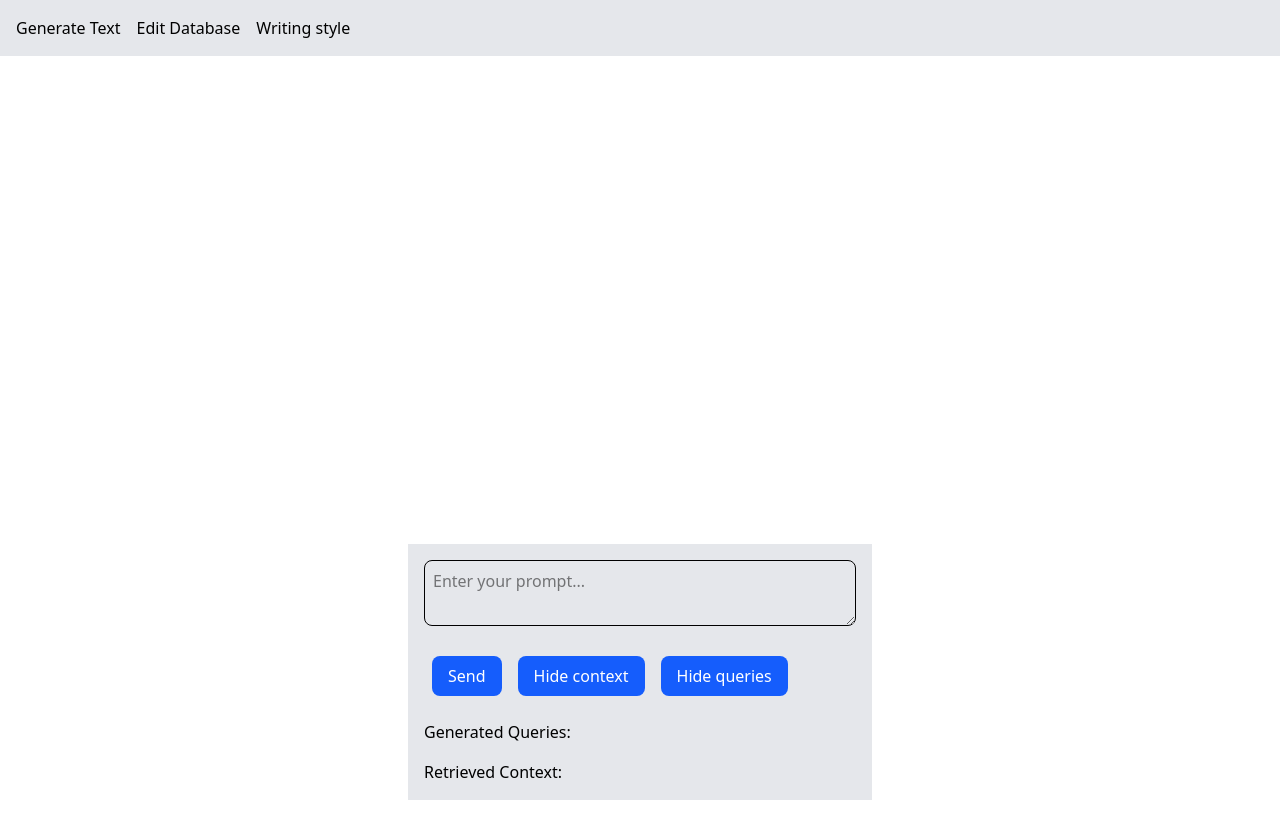
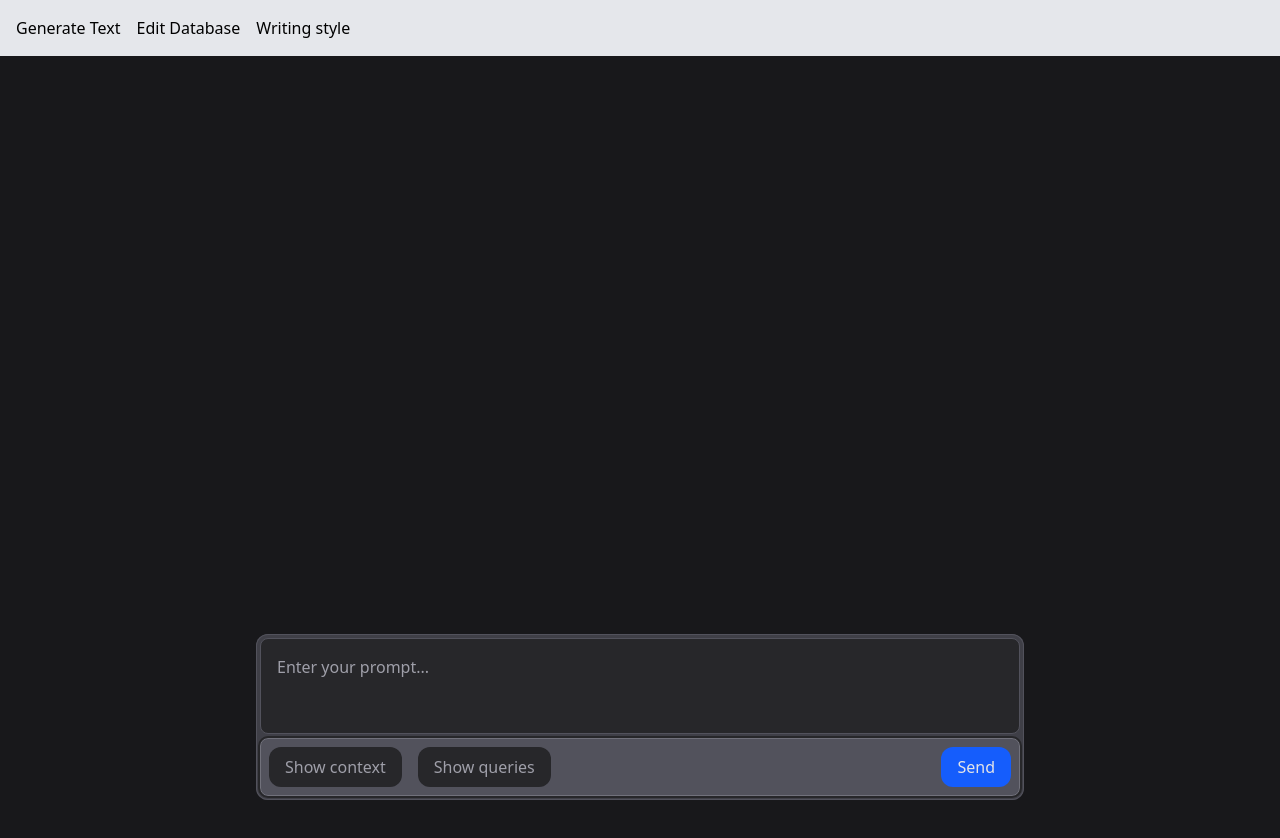
Before and after one commit to Chromoprotein/rag-project, a React (Create React App) app in the folder rag-project/: page / in a window 1280 px wide. Shown: the top 838 px of the page. Built offline with nearby package versions, Linux system fonts and the light colour scheme.

Commit message:
started UI design updates

```diff
--- a/rag-project/src/GenerateText.tsx
+++ b/rag-project/src/GenerateText.tsx
@@ -1,19 +1,16 @@
 import { useState, useRef } from "react";
 import './output.css';
+import MessageBubble from "./MessageBubble.tsx";
+import { fetchEventSource } from '@microsoft/fetch-event-source';
+import { ChatMessage } from "./Types.tsx";
 import ReactMarkdown from "react-markdown";
-import { fetchEventSource } from '@microsoft/fetch-event-source';
-
-type ChatMessage = {
-  role: "user" | "assistant";
-  content: string;
-};
 
 function GenerateText() {
   const [prompt, setPrompt] = useState(""); // New prompt
   const [messages, setMessages] = useState<ChatMessage[]>([]); // Chat history
 
-  const [collapseQueries, setCollapseQueries] = useState(false);
-  const [collapseContext, setCollapseContext] = useState(false);
+  const [collapseQueries, setCollapseQueries] = useState(true);
+  const [collapseContext, setCollapseContext] = useState(true);
   const [loading, setLoading] = useState(false);
 
   const [queries, setQueries] = useState<string[]>([]); // Queries for facts database
@@ -103,64 +100,73 @@ function GenerateText() {
   };
 
   return (
-    <div className="p-6 max-w-lg mx-auto flex flex-col min-h-screen">
+    <div className="bg-zinc-900">
+      <div className="max-w-3xl mx-auto flex flex-col min-h-screen">
 
-      <div className="flex-grow p-4">
-        {messages.map((msg, idx) => (
-          <div key={idx} className={msg.role === "user" ? "text-right" : "text-left"}>
-            <strong>{msg.role === "user" ? "You:" : "Assistant:"}</strong>
-            <ReactMarkdown>{msg.content}</ReactMarkdown>
-          </div>
+        <div className="flex-grow p-4 text-zinc-200 flex flex-col gap-3">
+
+          {messages.map((msg: ChatMessage, idx: number) => (
+            <MessageBubble key={idx} msg={msg} />
           ))}
 
           {loading && streamingText && (
-          <div className="text-left">
-            <strong>Assistant:</strong>
-            <ReactMarkdown>{streamingText}</ReactMarkdown>
-          </div>
+            <MessageBubble key="streaming" msg={{role: "assistant", content: streamingText}} />
           )}
+
+          {(loading && !streamingText) && <div>Loading...</div>}
+
         </div>
 
-      <div className="sticky mt-top bg-gray-200 p-4 bottom-0 max-h-[50vh] overflow-y-auto">
-        <form onSubmit={handleSubmit} className="space-y-4">
+        <div className="sticky mt-top rounded-xl bottom-0 max-h-[50vh] overflow-y-auto bg-zinc-700 inset-ring inset-ring-zinc-600">
+          <form onSubmit={handleSubmit} className="flex flex-col p-1 gap-1 flex flex-col">
             <textarea
               value={prompt}
               onChange={(e) => setPrompt(e.target.value)}
               placeholder="Enter your prompt..."
-            className="w-full p-2 border rounded-lg"
+              className="w-full min-h-24 p-4 resize-none rounded-lg bg-zinc-800 border-1 border-zinc-600 focus:outline-hidden placeholder:text-zinc-400 text-zinc-200"
             />
+
+            <div className="bg-zinc-600 rounded-lg border-zinc-500 border-1 outline-2 outline-zinc-800 flex flex-row">
+              <button type="button" className="m-2 px-4 py-2 rounded-xl bg-zinc-800 text-zinc-400" onClick={() => setCollapseContext(prev => !prev)}>
+                {collapseContext ? "Show context" : "Hide context"}
+              </button>
+              <button type="button" className="m-2 px-4 py-2 rounded-xl bg-zinc-800 text-zinc-400" onClick={() => setCollapseQueries(prev => !prev)}>
+                {collapseQueries ? "Show queries" : "Hide queries"}
+              </button>
               <button
                 type="submit"
                 disabled={loading}
-            className="m-2 px-4 py-2 bg-blue-600 text-white rounded-lg"
+                className="m-2 px-4 py-2 bg-blue-600 text-zinc-200 rounded-xl ml-auto"
               >
                 {loading ? "Generating..." : "Send"}
               </button>
+            </div>
 
-          <button type="button" className="m-2 px-4 py-2 bg-blue-600 text-white rounded-lg" onClick={() => setCollapseContext(prev => !prev)}>
-            {collapseContext ? "Show context" : "Hide context"}
-          </button>
-          <button type="button" className="m-2 px-4 py-2 bg-blue-600 text-white rounded-lg" onClick={() => setCollapseQueries(prev => !prev)}>
-            {collapseQueries ? "Show queries" : "Hide queries"}
-          </button>
-        </form>
-
+            {(!collapseQueries || !collapseContext) &&
+              <div className="p-4 rounded-lg bg-zinc-800 border-1 border-zinc-600 text-zinc-200">
                 {!collapseQueries &&
-          <div className="mt-4">
+                  <div>
                     <h3>Generated Queries:</h3>
                     <ul>{queries.map((q, i) => <li key={i}>{q}</li>)}</ul>
                   </div>
                 }
 
+                {(!collapseQueries && !collapseContext) && <br />}
+
                 {!collapseContext &&
-          <div className="mt-4">
+                  <div>
                     <h3>Retrieved Context:</h3>
                     <ReactMarkdown>{(loading && streamingContext) ? streamingContext : context}</ReactMarkdown>
                   </div>
                 }
+              </div>
+            }
+
+          </form>
 
         </div>
 
+      </div>
     </div>
   );
 }
--- /dev/null
+++ b/rag-project/src/MessageBubble.tsx
@@ -0,0 +1,20 @@
+import ReactMarkdown from "react-markdown";
+import { ChatMessage } from "./Types.tsx";
+
+interface BubbleProps {
+    key: number | string;
+    msg: ChatMessage;
+}
+
+export default function MessageBubble({key, msg}: BubbleProps) {
+    return (
+        <div key={key} className={`flex ${msg.role === "user" ? "justify-end" : "justify-start"}`}>
+            <div  className={`${msg.role === "user" ? "bg-blue-500 border-blue-400" : "bg-zinc-800 border-zinc-600"} max-w-[75%] p-4 rounded-lg border-1 text-zinc-200`}>
+            <div className={`${msg.role === "user" ? "text-right" : "text-left"}`}>
+                <strong>{msg.role === "user" ? "You:" : "Assistant:"}</strong>
+            </div>
+            <ReactMarkdown>{msg.content}</ReactMarkdown>
+            </div>
+        </div>
+    );
+}
--- /dev/null
+++ b/rag-project/src/Types.tsx
@@ -0,0 +1,4 @@
+export type ChatMessage = {
+  role: "user" | "assistant";
+  content: string;
+};
--- a/rag-project/src/output.css
+++ b/rag-project/src/output.css
@@ -9,16 +9,35 @@
       "Courier New", monospace;
     --color-red-500: oklch(63.7% 0.237 25.331);
     --color-green-500: oklch(72.3% 0.219 149.579);
+    --color-blue-300: oklch(80.9% 0.105 251.813);
+    --color-blue-400: oklch(70.7% 0.165 254.624);
+    --color-blue-500: oklch(62.3% 0.214 259.815);
     --color-blue-600: oklch(54.6% 0.245 262.881);
+    --color-blue-800: oklch(42.4% 0.199 265.638);
+    --color-slate-100: oklch(96.8% 0.007 247.896);
     --color-slate-200: oklch(92.9% 0.013 255.508);
     --color-slate-300: oklch(86.9% 0.022 252.894);
+    --color-slate-400: oklch(70.4% 0.04 256.788);
+    --color-slate-500: oklch(55.4% 0.046 257.417);
+    --color-slate-600: oklch(44.6% 0.043 257.281);
     --color-slate-700: oklch(37.2% 0.044 257.287);
+    --color-slate-800: oklch(27.9% 0.041 260.031);
+    --color-slate-900: oklch(20.8% 0.042 265.755);
     --color-gray-200: oklch(92.8% 0.006 264.531);
     --color-gray-500: oklch(55.1% 0.027 264.364);
+    --color-zinc-200: oklch(92% 0.004 286.32);
+    --color-zinc-400: oklch(70.5% 0.015 286.067);
+    --color-zinc-500: oklch(55.2% 0.016 285.938);
+    --color-zinc-600: oklch(44.2% 0.017 285.786);
+    --color-zinc-700: oklch(37% 0.013 285.805);
+    --color-zinc-800: oklch(27.4% 0.006 286.033);
+    --color-zinc-900: oklch(21% 0.006 285.885);
     --color-white: #fff;
     --spacing: 0.25rem;
     --container-lg: 32rem;
+    --container-xl: 36rem;
     --container-2xl: 42rem;
+    --container-3xl: 48rem;
     --text-sm: 0.875rem;
     --text-sm--line-height: calc(1.25 / 0.875);
     --text-lg: 1.125rem;
@@ -29,6 +48,7 @@
     --font-weight-bold: 700;
     --radius-md: 0.375rem;
     --radius-lg: 0.5rem;
+    --radius-xl: 0.75rem;
     --default-font-family: var(--font-sans);
     --default-mono-font-family: var(--font-mono);
   }
@@ -185,6 +205,9 @@
   .sticky {
     position: sticky;
   }
+  .inset-2 {
+    inset: calc(var(--spacing) * 2);
+  }
   .bottom-0 {
     bottom: calc(var(--spacing) * 0);
   }
@@ -233,8 +256,29 @@
   .flex {
     display: flex;
   }
+  .table {
+    display: table;
+  }
+  .h-full {
+    height: 100%;
+  }
   .max-h-\[50vh\] {
     max-height: 50vh;
+  }
+  .max-h-\[60vh\] {
+    max-height: 60vh;
+  }
+  .min-h-24 {
+    min-height: calc(var(--spacing) * 24);
+  }
+  .min-h-96 {
+    min-height: calc(var(--spacing) * 96);
+  }
+  .min-h-full {
+    min-height: 100%;
+  }
+  .min-h-min {
+    min-height: min-content;
   }
   .min-h-screen {
     min-height: 100vh;
@@ -245,23 +289,59 @@
   .max-w-2xl {
     max-width: var(--container-2xl);
   }
+  .max-w-3xl {
+    max-width: var(--container-3xl);
+  }
+  .max-w-\[75\%\] {
+    max-width: 75%;
+  }
   .max-w-lg {
     max-width: var(--container-lg);
+  }
+  .max-w-xl {
+    max-width: var(--container-xl);
   }
   .flex-grow {
     flex-grow: 1;
   }
+  .border-collapse {
+    border-collapse: collapse;
+  }
   .cursor-pointer {
     cursor: pointer;
+  }
+  .resize {
+    resize: both;
+  }
+  .resize-none {
+    resize: none;
   }
   .flex-col {
     flex-direction: column;
   }
+  .flex-row {
+    flex-direction: row;
+  }
   .items-center {
     align-items: center;
   }
+  .justify-center {
+    justify-content: center;
+  }
+  .justify-end {
+    justify-content: flex-end;
+  }
+  .justify-start {
+    justify-content: flex-start;
+  }
+  .gap-1 {
+    gap: calc(var(--spacing) * 1);
+  }
   .gap-2 {
     gap: calc(var(--spacing) * 2);
+  }
+  .gap-3 {
+    gap: calc(var(--spacing) * 3);
   }
   .gap-4 {
     gap: calc(var(--spacing) * 4);
@@ -276,6 +356,15 @@
       margin-block-end: calc(calc(var(--spacing) * 4) * calc(1 - var(--tw-space-y-reverse)));
     }
   }
+  .justify-self-end {
+    justify-self: flex-end;
+  }
+  .justify-self-start {
+    justify-self: flex-start;
+  }
+  .overflow-auto {
+    overflow: auto;
+  }
   .overflow-y-auto {
     overflow-y: auto;
   }
@@ -285,13 +374,34 @@
   .rounded-md {
     border-radius: var(--radius-md);
   }
+  .rounded-xl {
+    border-radius: var(--radius-xl);
+  }
   .border {
     border-style: var(--tw-border-style);
     border-width: 1px;
   }
+  .border-1 {
+    border-style: var(--tw-border-style);
+    border-width: 1px;
+  }
+  .border-2 {
+    border-style: var(--tw-border-style);
+    border-width: 2px;
+  }
   .border-b {
     border-bottom-style: var(--tw-border-style);
     border-bottom-width: 1px;
+  }
+  .border-b-2 {
+    border-bottom-style: var(--tw-border-style);
+    border-bottom-width: 2px;
+  }
+  .border-blue-300 {
+    border-color: var(--color-blue-300);
+  }
+  .border-blue-400 {
+    border-color: var(--color-blue-400);
   }
   .border-slate-200 {
     border-color: var(--color-slate-200);
@@ -299,8 +409,32 @@
   .border-slate-300 {
     border-color: var(--color-slate-300);
   }
+  .border-slate-400 {
+    border-color: var(--color-slate-400);
+  }
+  .border-slate-500 {
+    border-color: var(--color-slate-500);
+  }
+  .border-slate-600 {
+    border-color: var(--color-slate-600);
+  }
+  .border-slate-700 {
+    border-color: var(--color-slate-700);
+  }
+  .border-zinc-500 {
+    border-color: var(--color-zinc-500);
+  }
+  .border-zinc-600 {
+    border-color: var(--color-zinc-600);
+  }
+  .bg-blue-500 {
+    background-color: var(--color-blue-500);
+  }
   .bg-blue-600 {
     background-color: var(--color-blue-600);
+  }
+  .bg-blue-800 {
+    background-color: var(--color-blue-800);
   }
   .bg-gray-200 {
     background-color: var(--color-gray-200);
@@ -311,6 +445,36 @@
   .bg-red-500 {
     background-color: var(--color-red-500);
   }
+  .bg-slate-500 {
+    background-color: var(--color-slate-500);
+  }
+  .bg-slate-600 {
+    background-color: var(--color-slate-600);
+  }
+  .bg-slate-700 {
+    background-color: var(--color-slate-700);
+  }
+  .bg-slate-800 {
+    background-color: var(--color-slate-800);
+  }
+  .bg-slate-900 {
+    background-color: var(--color-slate-900);
+  }
+  .bg-zinc-600 {
+    background-color: var(--color-zinc-600);
+  }
+  .bg-zinc-700 {
+    background-color: var(--color-zinc-700);
+  }
+  .bg-zinc-800 {
+    background-color: var(--color-zinc-800);
+  }
+  .bg-zinc-900 {
+    background-color: var(--color-zinc-900);
+  }
+  .p-1 {
+    padding: calc(var(--spacing) * 1);
+  }
   .p-2 {
     padding: calc(var(--spacing) * 2);
   }
@@ -319,6 +483,9 @@
   }
   .p-6 {
     padding: calc(var(--spacing) * 6);
+  }
+  .p-8 {
+    padding: calc(var(--spacing) * 8);
   }
   .px-3 {
     padding-inline: calc(var(--spacing) * 3);
@@ -364,14 +531,98 @@
   .text-gray-500 {
     color: var(--color-gray-500);
   }
+  .text-slate-100 {
+    color: var(--color-slate-100);
+  }
+  .text-slate-200 {
+    color: var(--color-slate-200);
+  }
+  .text-slate-300 {
+    color: var(--color-slate-300);
+  }
+  .text-slate-400 {
+    color: var(--color-slate-400);
+  }
+  .text-slate-500 {
+    color: var(--color-slate-500);
+  }
   .text-slate-700 {
     color: var(--color-slate-700);
   }
   .text-white {
     color: var(--color-white);
   }
+  .text-zinc-200 {
+    color: var(--color-zinc-200);
+  }
+  .text-zinc-400 {
+    color: var(--color-zinc-400);
+  }
   .capitalize {
     text-transform: capitalize;
+  }
+  .underline {
+    text-decoration-line: underline;
+  }
+  .inset-ring {
+    --tw-inset-ring-shadow: inset 0 0 0 1px var(--tw-inset-ring-color, currentcolor);
+    box-shadow: var(--tw-inset-shadow), var(--tw-inset-ring-shadow), var(--tw-ring-offset-shadow), var(--tw-ring-shadow), var(--tw-shadow);
+  }
+  .inset-ring-slate-600 {
+    --tw-inset-ring-color: var(--color-slate-600);
+  }
+  .inset-ring-slate-800 {
+    --tw-inset-ring-color: var(--color-slate-800);
+  }
+  .inset-ring-zinc-600 {
+    --tw-inset-ring-color: var(--color-zinc-600);
+  }
+  .outline-hidden {
+    --tw-outline-style: none;
+    outline-style: none;
+    @media (forced-colors: active) {
+      outline: 2px solid transparent;
+      outline-offset: 2px;
+    }
+  }
+  .outline {
+    outline-style: var(--tw-outline-style);
+    outline-width: 1px;
+  }
+  .outline-2 {
+    outline-style: var(--tw-outline-style);
+    outline-width: 2px;
+  }
+  .outline-slate-800 {
+    outline-color: var(--color-slate-800);
+  }
+  .outline-zinc-800 {
+    outline-color: var(--color-zinc-800);
+  }
+  .placeholder\:text-slate-200 {
+    &::placeholder {
+      color: var(--color-slate-200);
+    }
+  }
+  .placeholder\:text-slate-400 {
+    &::placeholder {
+      color: var(--color-slate-400);
+    }
+  }
+  .placeholder\:text-zinc-400 {
+    &::placeholder {
+      color: var(--color-zinc-400);
+    }
+  }
+  .focus\:outline-hidden {
+    &:focus {
+      --tw-outline-style: none;
+      outline-style: none;
+      @media (forced-colors: active) {
+        outline: 2px solid transparent;
+        outline-offset: 2px;
+      }
+    }
   }
 }
 @property --tw-space-y-reverse {
@@ -388,12 +639,97 @@
   syntax: "*";
   inherits: false;
 }
+@property --tw-shadow {
+  syntax: "*";
+  inherits: false;
+  initial-value: 0 0 #0000;
+}
+@property --tw-shadow-color {
+  syntax: "*";
+  inherits: false;
+}
+@property --tw-shadow-alpha {
+  syntax: "<percentage>";
+  inherits: false;
+  initial-value: 100%;
+}
+@property --tw-inset-shadow {
+  syntax: "*";
+  inherits: false;
+  initial-value: 0 0 #0000;
+}
+@property --tw-inset-shadow-color {
+  syntax: "*";
+  inherits: false;
+}
+@property --tw-inset-shadow-alpha {
+  syntax: "<percentage>";
+  inherits: false;
+  initial-value: 100%;
+}
+@property --tw-ring-color {
+  syntax: "*";
+  inherits: false;
+}
+@property --tw-ring-shadow {
+  syntax: "*";
+  inherits: false;
+  initial-value: 0 0 #0000;
+}
+@property --tw-inset-ring-color {
+  syntax: "*";
+  inherits: false;
+}
+@property --tw-inset-ring-shadow {
+  syntax: "*";
+  inherits: false;
+  initial-value: 0 0 #0000;
+}
+@property --tw-ring-inset {
+  syntax: "*";
+  inherits: false;
+}
+@property --tw-ring-offset-width {
+  syntax: "<length>";
+  inherits: false;
+  initial-value: 0px;
+}
+@property --tw-ring-offset-color {
+  syntax: "*";
+  inherits: false;
+  initial-value: #fff;
+}
+@property --tw-ring-offset-shadow {
+  syntax: "*";
+  inherits: false;
+  initial-value: 0 0 #0000;
+}
+@property --tw-outline-style {
+  syntax: "*";
+  inherits: false;
+  initial-value: solid;
+}
 @layer properties {
   @supports ((-webkit-hyphens: none) and (not (margin-trim: inline))) or ((-moz-orient: inline) and (not (color:rgb(from red r g b)))) {
     *, ::before, ::after, ::backdrop {
       --tw-space-y-reverse: 0;
       --tw-border-style: solid;
       --tw-font-weight: initial;
+      --tw-shadow: 0 0 #0000;
+      --tw-shadow-color: initial;
+      --tw-shadow-alpha: 100%;
+      --tw-inset-shadow: 0 0 #0000;
+      --tw-inset-shadow-color: initial;
+      --tw-inset-shadow-alpha: 100%;
+      --tw-ring-color: initial;
+      --tw-ring-shadow: 0 0 #0000;
+      --tw-inset-ring-color: initial;
+      --tw-inset-ring-shadow: 0 0 #0000;
+      --tw-ring-inset: initial;
+      --tw-ring-offset-width: 0px;
+      --tw-ring-offset-color: #fff;
+      --tw-ring-offset-shadow: 0 0 #0000;
+      --tw-outline-style: solid;
     }
   }
 }
```
Lines whose indentation alone changed are shown as unchanged.
